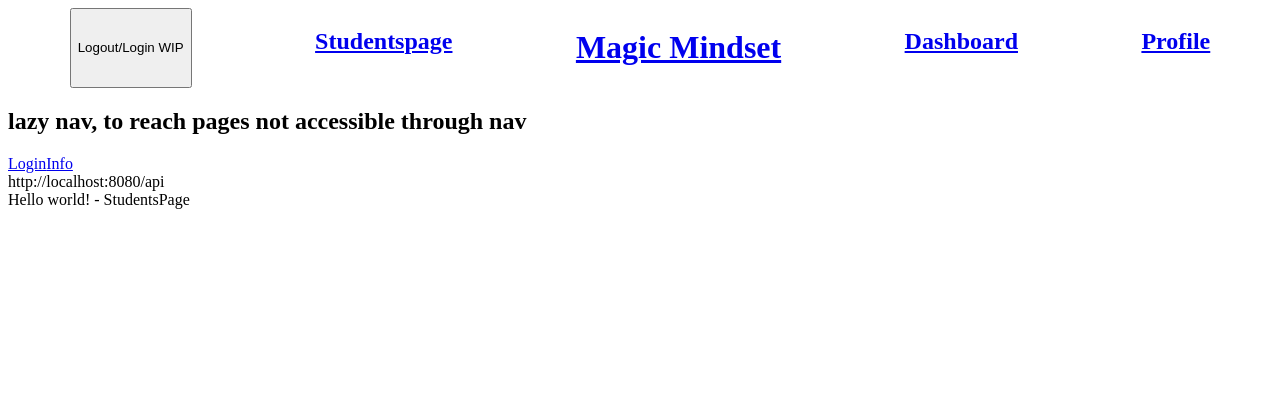
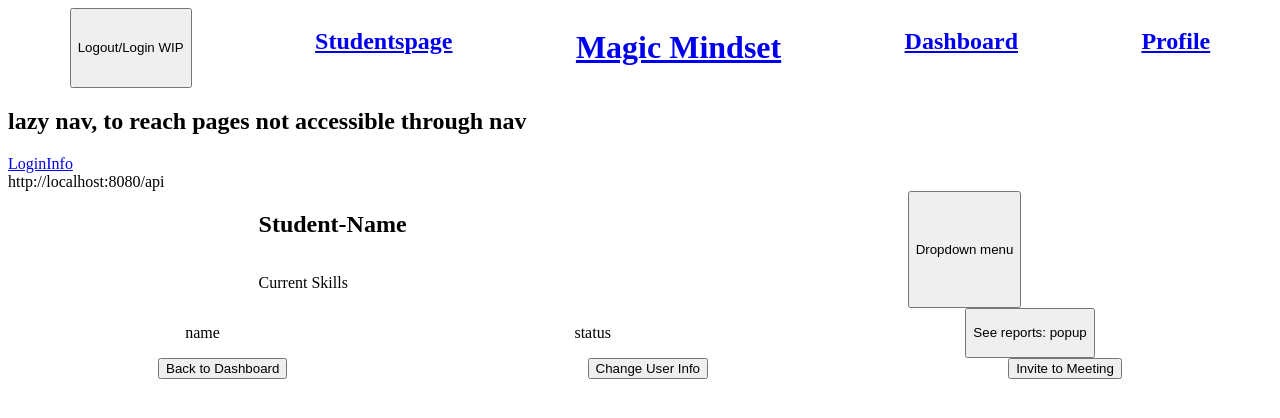
Before and after one commit to CryptForge/magic-mindset, a React (Vite) app in the folder website/: page /studentspage in a window 1280 px wide. Shown: the top 418 px of the page. Built offline with nearby package versions, Linux system fonts and the light colour scheme.

Commit message:
studentinfo page basics

```diff
--- /dev/null
+++ b/website/src/page/StudentsPage/StudentsPage.css
@@ -0,0 +1,9 @@
+.flex {
+  display: flex;
+}
+.column {
+  flex-direction: column;
+}
+.spacearound {
+  justify-content: space-around;
+}
--- a/website/src/page/StudentsPage/StudentsPage.jsx
+++ b/website/src/page/StudentsPage/StudentsPage.jsx
@@ -1,7 +1,29 @@
 import React from "react";
+import "./StudentsPage.css";
 
 const StudentsPage = (props) => {
-  return <>Hello world! - StudentsPage</>;
+  return (
+    <div classname="flex column">
+      <div className="flex spacearound">
+        <div className="flex column">
+          <h2>Student-Name</h2>
+          <p>Current Skills</p>
+        </div>
+        <button>Dropdown menu</button>
+      </div>
+      <div className="flex spacearound">
+        {/* component here! */}
+        <p>name</p>
+        <p>status</p>
+        <button>See reports: popup</button>
+      </div>
+      <div className="flex spacearound">
+        <button>Back to Dashboard</button>
+        <button>Change User Info</button>
+        <button>Invite to Meeting</button>
+      </div>
+    </div>
+  );
 };
 
 export default StudentsPage;
```
